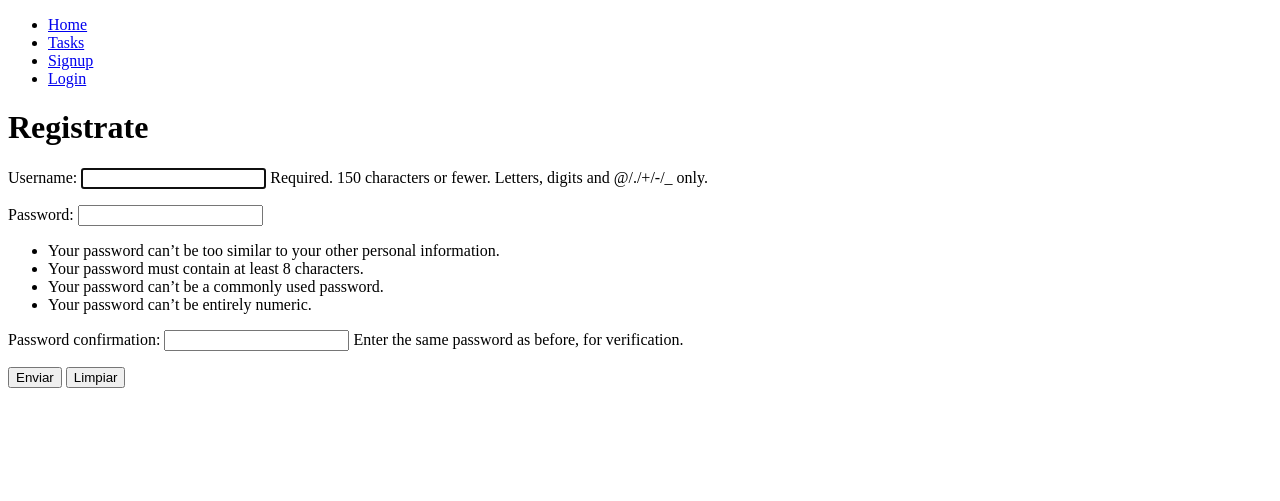
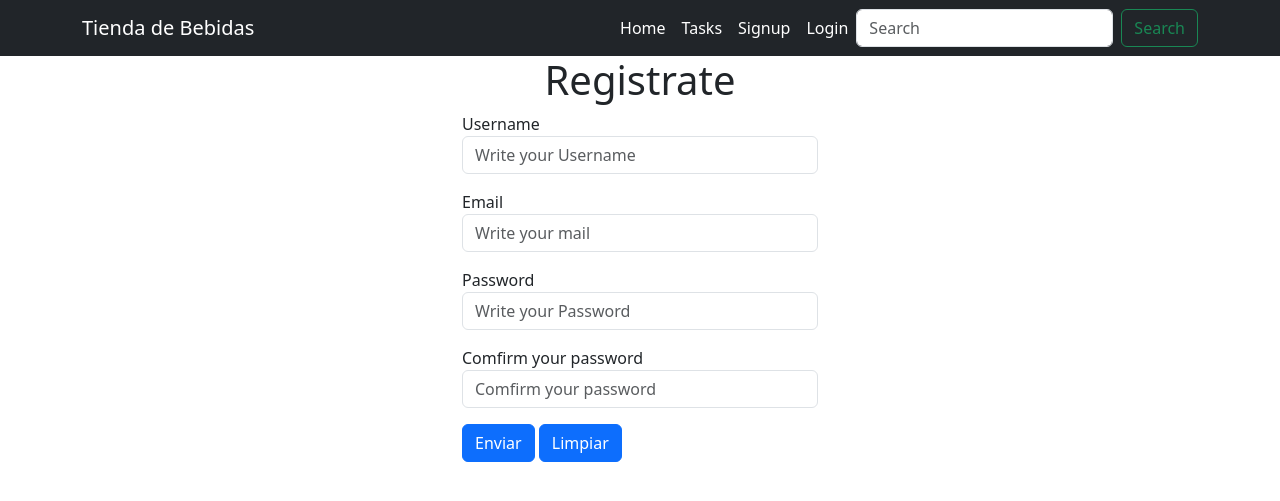
Before and after one commit to MrBurnsCFT/Marketplace, a Django app: page /signup/ in a window 1280 px wide. Shown: the top 501 px of the page. Run offline with Django 4.2, Linux system fonts and the light colour scheme.

Commit message:
# Registro y Login con Bootstrap

```diff
--- a/marketplace/settings.py
+++ b/marketplace/settings.py
@@ -123,6 +123,8 @@ USE_TZ = True
 
 STATIC_URL = 'static/'
 
+LOGIN_URL = '/signin'
+
 # Default primary key field type
 # https://docs.djangoproject.com/en/4.2/ref/settings/#default-auto-field
 
--- a/registro/templates/base.html
+++ b/registro/templates/base.html
@@ -5,30 +5,45 @@
     <meta http-equiv="X-UA-Compatible" content="IE=edge">
     <meta name="viewport" content="width=device-width, initial-scale=1.0">
     <title>Django CRUD App</title>
+    <link rel="stylesheet" href="	https://cdn.jsdelivr.net/npm/bootstrap@5.3.0-alpha3/dist/css/bootstrap.min.css">
 </head>
 <body>
-    <nav>
-        <ul>
-            <li>
-                <a href="/home">Home</a>
+
+    <nav class="navbar navbar-expand-lg bg-dark navbar-dark">
+        <div class="container">
+          <a class="navbar-brand" href="#">Tienda de Bebidas</a>
+          <button class="navbar-toggler" type="button" data-bs-toggle="collapse" data-bs-target="#navbarSupportedContent" aria-controls="navbarSupportedContent" aria-expanded="false" aria-label="Toggle navigation">
+            <span class="navbar-toggler-icon"></span>
+          </button>
+          <div class="collapse navbar-collapse" id="navbarSupportedContent">
+            <ul class="navbar-nav ms-auto">
+              <li class="nav-item">
+                <a class="nav-link active" href="/home">Home</a>
             </li>
-            <li>
-                <a href="/tasks">Tasks</a>
+            <li class="nav-item">
+                <a class="nav-link active" href="/tasks">Tasks</a>
             </li>
             {% if user.is_authenticated %}
-            <li>
-                <a href="/logout">Logout</a>
+            <li class="nav-item">
+                <a class="nav-link active" href="/logout">Logout</a>
             </li>
             {% else %}
-            <li>
-                <a href="/signup">Signup</a>
+            <li class="nav-item">
+                <a class="nav-link active" href="/signup">Signup</a>
             </li>
-            <li>
-                <a href="/signin">Login</a>
+            <li class="nav-item">
+                <a class="nav-link active" href="/signin">Login</a>
             </li>
             {% endif %}
-        </ul>
-    </nav>
+            </ul>
+            <form class="d-flex" role="search">
+              <input class="form-control me-2" type="search" placeholder="Search" aria-label="Search">
+              <button class="btn btn-outline-success" type="submit">Search</button>
+            </form>
+          </div>
+        </div>
+      </nav>
+
 
     {% block content  %}
 
--- a/registro/templates/signup.html
+++ b/registro/templates/signup.html
@@ -2,23 +2,48 @@
 
 {% block content %}
 
-<h1>Registrate</h1>
+<h1 class="text-center">Registrate</h1>
 
+
+<main class="container">
+    <div class="row">
+        <div class="col-md-4 offset-md-4">
+            <form action="/signup/" method="POST">
                 {{error}}
-
-<form action="/signup/" method="POST">
                 {% csrf_token %}
 
-    {{form.as_p}}
+                <div class="mb-3">
+                    <label for="username">Username</label>
+                    <input type="text" name="username" id="username"
+                    class="form-control" placeholder="Write your Username">
+                </div>
+                <div class="mb-3">
+                    <label for="mail">Email</label>
+                    <input type="text" name="mail" id="mail"
+                    class="form-control" placeholder="Write your mail">
+                </div>
+                <div class="mb-3">
+                    <label for="password1">Password</label>
+                    <input type="password" name="password1" id="password1"
+                    class="form-control" placeholder="Write your Password">
+                </div>
+                <div class="mb-3">
+                    <label for="password2">Comfirm your password</label>
+                    <input type="password" name="password2" id="password2"
+                    class="form-control" placeholder="Comfirm your password">
+                </div>
 
-    <button>
+                <button class="btn btn-primary" >
                     Enviar
                 </button>
                 <button type="reset" class="btn btn-primary">
                     Limpiar
                 </button>
+            </form>
+        </div>
+    </div>
 
 
-</form>
+</main>
 
 {% endblock  %}
--- a/registro/views.py
+++ b/registro/views.py
@@ -3,6 +3,7 @@ from django.http import HttpResponse
 from django.contrib.auth.forms import UserCreationForm, AuthenticationForm
 from django.contrib.auth.models import User
 from django.contrib.auth import login, logout, authenticate
+from django.contrib.auth.decorators import login_required
 from django.db import IntegrityError
 from .forms import TaskForm
 from .models import Task
@@ -38,9 +39,11 @@ def signup(request):
             'error': 'Password do not match'
         })
 
+@login_required
 def tasks(request):
     return render(request, 'tasks.html')
 
+@login_required
 def signout(request):
     logout(request)
     return redirect('home')
```
Also changed, not shown: registro/templates/signin.html (+11 -2 lines). Lines whose indentation alone changed are shown as unchanged.
